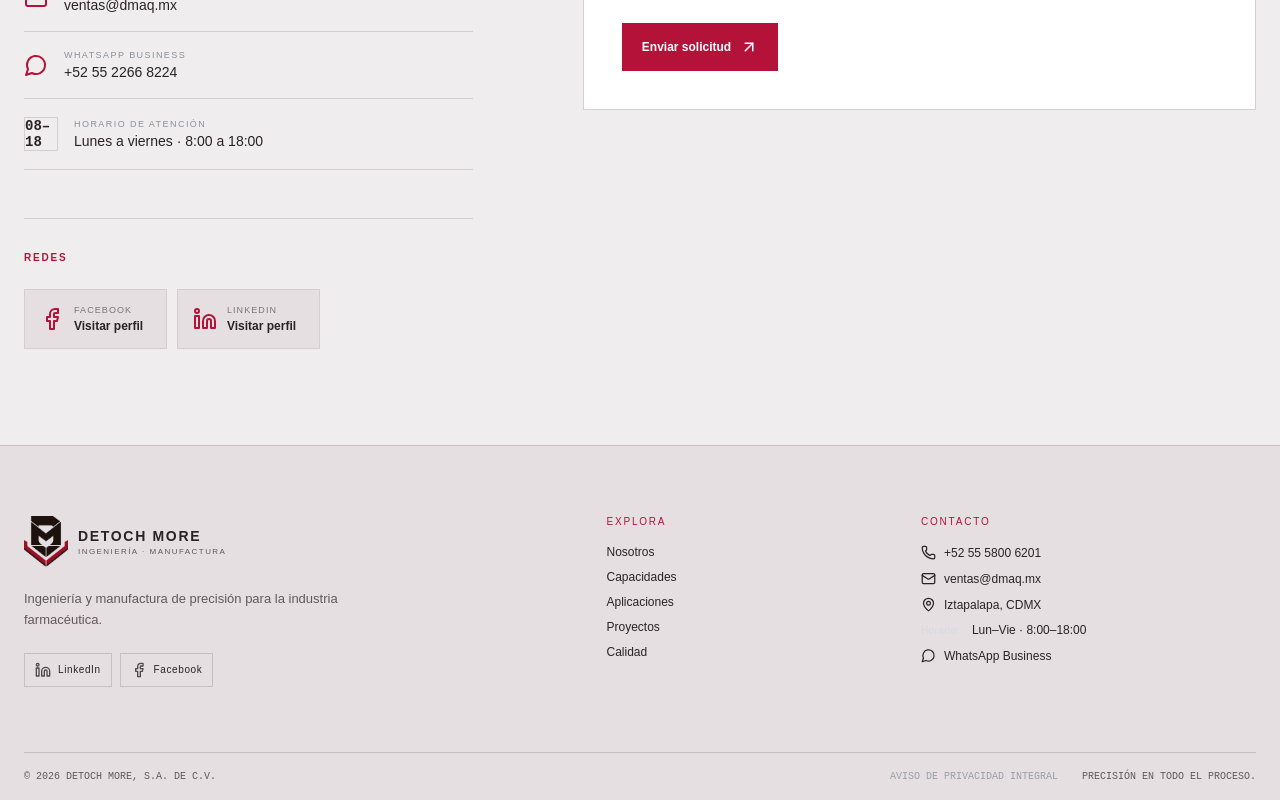
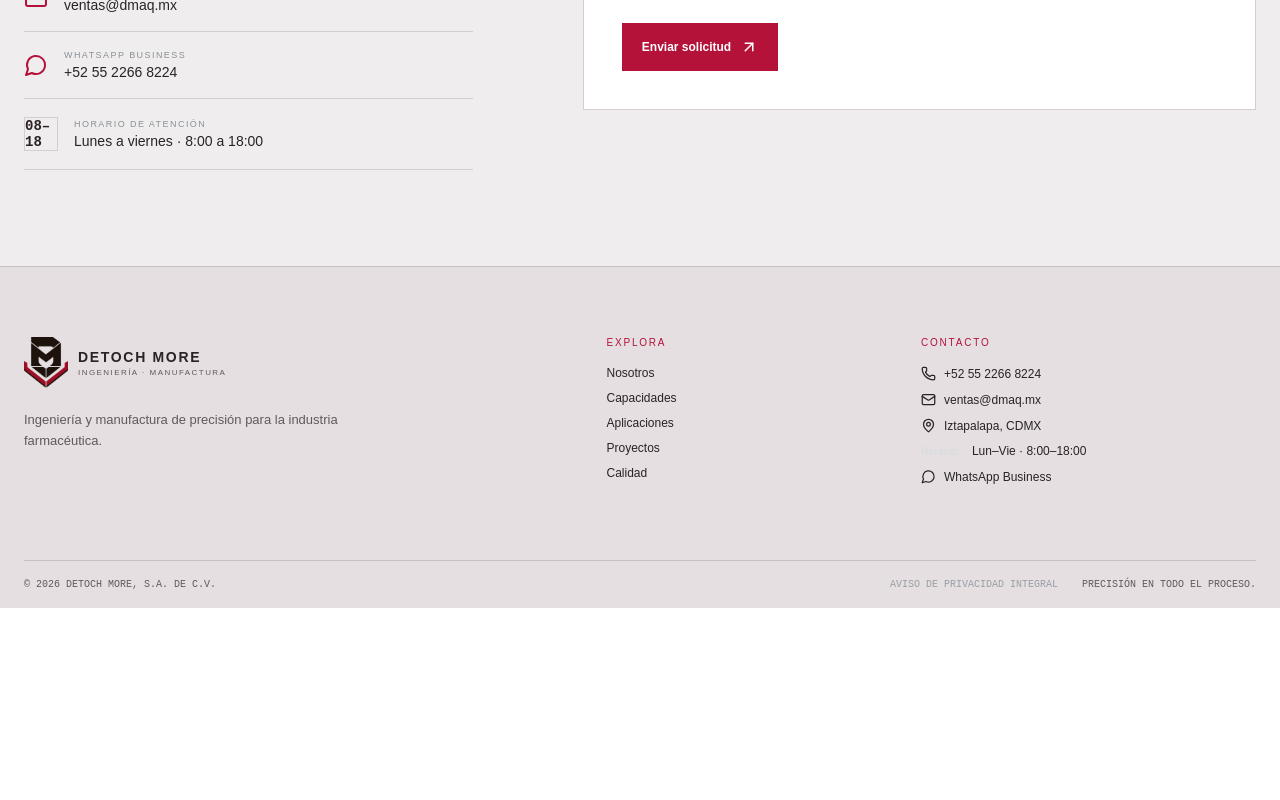
Before and after one commit to MarcosCervantes210009/detoch-more-web, a Next.js app: page /contacto in a window 1280 px wide. Shown: the part 1605-2405 px from the top of the page. After the commit the page ends 2213 px from the top, so only its background shows below. Built offline with nearby package versions, Linux system fonts and the light colour scheme.

Commit message:
fix: actualizar contacto y eliminar redes sociales

```diff
--- a/app/contacto/page.jsx
+++ b/app/contacto/page.jsx
@@ -3,8 +3,6 @@ import {
   Mail,
   Phone,
   MessageCircle,
-  Linkedin,
-  Facebook,
 } from "lucide-react";
 
 const img = (n) => n;
@@ -15,24 +13,6 @@ export const metadata = {
     "Contacta a Detoch More para proyectos de ingeniería y manufactura de precisión.",
 };
 
-function SocialCard({ icon: Icon, label, href }) {
-  return (
-    <a
-      className="contact-social-placeholder"
-      href={href}
-      target="_blank"
-      rel="noreferrer"
-      aria-label={`Visitar ${label}`}
-    >
-      <Icon />
-      <span>
-        <small>{label}</small>
-        <strong>Visitar perfil</strong>
-      </span>
-    </a>
-  );
-}
-
 export default function Contact() {
   return (
     <>
@@ -42,6 +22,7 @@ export default function Contact() {
           alt="Componentes de precisión Detoch More"
           data-motion="off"
         />
+
         <div className="visual-page-overlay" />
 
         <div className="container visual-page-content" data-reveal>
@@ -62,34 +43,45 @@ export default function Contact() {
       <section className="section section-white">
         <div className="container contact-grid contact-editorial-grid">
           <div className="contact-info">
+
             <div className="contact-photo-stack">
               <img
                 src={img("/images/seleccion-30sep/secundarias/73.webp")}
                 alt="Componentes Detoch More"
               />
+
               <img
                 src={img("/images/seleccion-30sep/secundarias/83.webp")}
                 alt="Conjunto mecánico de precisión"
               />
             </div>
 
-            <span className="eyebrow">Detoch More S.A. de C.V.</span>
+            <span className="eyebrow">
+              Detoch More S.A. de C.V.
+            </span>
 
-            <h2>Ingeniería y manufactura de precisión.</h2>
+            <h2>
+              Ingeniería y manufactura de precisión.
+            </h2>
 
-            <p>Escríbenos o llámanos para conversar sobre tu proyecto.</p>
+            <p>
+              Escríbenos o llámanos para conversar sobre tu proyecto.
+            </p>
 
             <div className="contact-items">
-              <a href="tel:+525558006201">
+
+              <a href="tel:+525522668224">
                 <Phone />
+
                 <span>
                   <small>Teléfono</small>
-                  +52 55 5800 6201
+                  +52 55 2266 8224
                 </span>
               </a>
 
               <a href="mailto:ventas@dmaq.mx">
                 <Mail />
+
                 <span>
                   <small>Correo</small>
                   ventas@dmaq.mx
@@ -102,6 +94,7 @@ export default function Contact() {
                 rel="noreferrer"
               >
                 <MessageCircle />
+
                 <span>
                   <small>WhatsApp Business</small>
                   +52 55 2266 8224
@@ -109,31 +102,16 @@ export default function Contact() {
               </a>
 
               <div>
-                <span className="contact-hours-badge">08–18</span>
+                <span className="contact-hours-badge">
+                  08–18
+                </span>
 
                 <span>
                   <small>Horario de atención</small>
                   Lunes a viernes · 8:00 a 18:00
                 </span>
               </div>
-            </div>
 
-            <div className="contact-socials">
-              <span className="eyebrow">Redes</span>
-
-              <div className="contact-social-grid">
-                <SocialCard
-                  icon={Facebook}
-                  label="Facebook"
-                  href="https://www.facebook.com/profile.php?id=61593954643520"
-                />
-
-                <SocialCard
-                  icon={Linkedin}
-                  label="LinkedIn"
-                  href="https://www.linkedin.com/company/detoch-more/about/?viewAsMember=true"
-                />
-              </div>
             </div>
           </div>
 
--- a/app/ui.jsx
+++ b/app/ui.jsx
@@ -1,7 +1,18 @@
 import Link from "next/link";
-import { ArrowUpRight, Mail, MapPin, Phone, ChevronRight, Linkedin, Facebook, MessageCircle, Menu } from "lucide-react";
+import {
+  ArrowUpRight,
+  Mail,
+  MapPin,
+  Phone,
+  ChevronRight,
+  MessageCircle,
+  Menu,
+} from "lucide-react";
 
-const WHATSAPP_NUMBER = process.env.NEXT_PUBLIC_WHATSAPP_NUMBER || "525522668224";const WHATSAPP_URL = `https://wa.me/${WHATSAPP_NUMBER}`;
+const WHATSAPP_NUMBER =
+  process.env.NEXT_PUBLIC_WHATSAPP_NUMBER || "525522668224";
+
+const WHATSAPP_URL = `https://wa.me/${WHATSAPP_NUMBER}`;
 
 const nav = [
   ["Inicio", "/"],
@@ -23,9 +34,21 @@ const clientLogos = [
   { src: "/client-logos/collins.png", alt: "Collins" },
   { src: "/client-logos/46.png", alt: "Selder" },
   { src: "/client-logos/allen.jpg", alt: "Allen" },
-  { src: "/client-logos/landsteiner.jpg", alt: "Landsteiner", supplied: true },
-  { src: "/client-logos/mondelez.jpg", alt: "Mondelez", supplied: true },
-  { src: "/client-logos/loreal.jpg", alt: "L'Oréal", supplied: true },
+  {
+    src: "/client-logos/landsteiner.jpg",
+    alt: "Landsteiner",
+    supplied: true,
+  },
+  {
+    src: "/client-logos/mondelez.jpg",
+    alt: "Mondelez",
+    supplied: true,
+  },
+  {
+    src: "/client-logos/loreal.jpg",
+    alt: "L'Oréal",
+    supplied: true,
+  },
   { src: "/client-logos/45.png", alt: "Neolpharma" },
 ];
 
@@ -34,31 +57,59 @@ export function Header() {
     <header className="site-header">
       <div className="container nav-wrap">
         <Link href="/" className="brand" aria-label="Detoch More inicio">
-          <span className="brand-logo"><img src="/logo-mark.png" alt="" /></span>
-          <span><strong>DETOCH MORE</strong><small>INGENIERÍA · MANUFACTURA</small></span>
+          <span className="brand-logo">
+            <img src="/logo-mark.png" alt="" />
+          </span>
+
+          <span>
+            <strong>DETOCH MORE</strong>
+            <small>INGENIERÍA · MANUFACTURA</small>
+          </span>
         </Link>
+
         <nav className="desktop-nav">
-          {nav.map(([label, href]) => <Link key={href} href={href}>{label}</Link>)}
+          {nav.map(([label, href]) => (
+            <Link key={href} href={href}>
+              {label}
+            </Link>
+          ))}
         </nav>
+
         <details className="mobile-menu">
-          <summary><Menu size={22} aria-hidden="true"/><span>Menú</span></summary>
+          <summary>
+            <Menu size={22} aria-hidden="true" />
+            <span>Menú</span>
+          </summary>
+
           <nav aria-label="Navegación móvil">
-            {nav.map(([label, href]) => <Link key={href} href={href}>{label}<ArrowUpRight size={15}/></Link>)}
+            {nav.map(([label, href]) => (
+              <Link key={href} href={href}>
+                {label}
+                <ArrowUpRight size={15} />
+              </Link>
+            ))}
           </nav>
         </details>
-        <div className="nav-tools"><Link className="nav-cta" href="/contacto">Cotizar proyecto <ArrowUpRight size={16} /></Link></div>
+
+        <div className="nav-tools">
+          <Link className="nav-cta" href="/contacto">
+            Cotizar proyecto <ArrowUpRight size={16} />
+          </Link>
+        </div>
       </div>
     </header>
   );
 }
 
-function SocialLink({ icon: Icon, label, href }) {
-  return <a className="social-placeholder" href={href} target="_blank" rel="noreferrer" aria-label={label}><Icon size={16}/><span>{label}</span></a>;
-}
-
 export function WhatsAppFloat() {
   return (
-    <a className="whatsapp-float" href={WHATSAPP_URL} target="_blank" rel="noreferrer" aria-label="Contactar a Detoch More por WhatsApp">
+    <a
+      className="whatsapp-float"
+      href={WHATSAPP_URL}
+      target="_blank"
+      rel="noreferrer"
+      aria-label="Contactar a Detoch More por WhatsApp"
+    >
       <MessageCircle />
       <span className="whatsapp-float-label">WhatsApp</span>
     </a>
@@ -70,56 +121,207 @@ export function Footer() {
     <footer className="footer">
       <div className="container footer-grid">
         <div>
-          <div className="brand footer-brand"><span className="brand-logo"><img src="/logo-mark.png" alt="" /></span><span><strong>DETOCH MORE</strong><small>INGENIERÍA · MANUFACTURA</small></span></div>
-          <p className="muted">Ingeniería y manufactura de precisión para la industria farmacéutica.</p>
-          <div className="footer-socials">
-            <SocialLink icon={Linkedin} label="LinkedIn" href="https://www.linkedin.com/company/detoch-more/about/?viewAsMember=true" />
-            <SocialLink icon={Facebook} label="Facebook" href="https://www.facebook.com/profile.php?id=61593954643520" />
+          <div className="brand footer-brand">
+            <span className="brand-logo">
+              <img src="/logo-mark.png" alt="" />
+            </span>
+
+            <span>
+              <strong>DETOCH MORE</strong>
+              <small>INGENIERÍA · MANUFACTURA</small>
+            </span>
           </div>
+
+          <p className="muted">
+            Ingeniería y manufactura de precisión para la industria
+            farmacéutica.
+          </p>
         </div>
+
         <div>
           <p className="footer-title">Explora</p>
-          <Link href="/sobre-nosotros">Nosotros</Link><Link href="/capacidades">Capacidades</Link><Link href="/industrias">Aplicaciones</Link><Link href="/proyectos">Proyectos</Link><Link href="/calidad">Calidad</Link>
+
+          <Link href="/sobre-nosotros">Nosotros</Link>
+          <Link href="/capacidades">Capacidades</Link>
+          <Link href="/industrias">Aplicaciones</Link>
+          <Link href="/proyectos">Proyectos</Link>
+          <Link href="/calidad">Calidad</Link>
         </div>
+
         <div>
           <p className="footer-title">Contacto</p>
-          <a href="tel:+525558006201"><Phone size={15}/> +52 55 5800 6201</a>
-          <a href="mailto:ventas@dmaq.mx"><Mail size={15}/> ventas@dmaq.mx</a>
-          <span><MapPin size={15}/> Iztapalapa, CDMX</span>
-          <span><strong className="footer-hours">Horario:</strong> Lun–Vie · 8:00–18:00</span>
-          <a className="whatsapp-placeholder" href={WHATSAPP_URL} target="_blank" rel="noreferrer"><MessageCircle size={15}/> WhatsApp Business</a>
+
+          <a href="tel:+525522668224">
+            <Phone size={15} />
+            +52 55 2266 8224
+          </a>
+
+          <a href="mailto:ventas@dmaq.mx">
+            <Mail size={15} />
+            ventas@dmaq.mx
+          </a>
+
+          <span>
+            <MapPin size={15} />
+            Iztapalapa, CDMX
+          </span>
+
+          <span>
+            <strong className="footer-hours">Horario:</strong> Lun–Vie ·
+            8:00–18:00
+          </span>
+
+          <a
+            className="whatsapp-placeholder"
+            href={WHATSAPP_URL}
+            target="_blank"
+            rel="noreferrer"
+          >
+            <MessageCircle size={15} />
+            WhatsApp Business
+          </a>
         </div>
       </div>
-      <div className="container footer-bottom"><span>© {new Date().getFullYear()} Detoch More, S.A. de C.V.</span><span className="footer-legal"><Link href="/privacidad">Aviso de privacidad integral</Link><span>Precisión en todo el proceso.</span></span></div>
+
+      <div className="container footer-bottom">
+        <span>
+          © {new Date().getFullYear()} Detoch More, S.A. de C.V.
+        </span>
+
+        <span className="footer-legal">
+          <Link href="/privacidad">
+            Aviso de privacidad integral
+          </Link>
+
+          <span>Precisión en todo el proceso.</span>
+        </span>
+      </div>
     </footer>
   );
 }
 
 export function SectionIntro({ eyebrow, title, text }) {
-  return <div className="section-intro"><span className="eyebrow">{eyebrow}</span><h2>{title}</h2>{text && <p>{text}</p>}</div>;
+  return (
+    <div className="section-intro">
+      <span className="eyebrow">{eyebrow}</span>
+      <h2>{title}</h2>
+      {text && <p>{text}</p>}
+    </div>
+  );
 }
 
 export function CTA({ compact = false }) {
-  return <section className={`cta-section${compact ? " cta-compact" : ""}`}><div className="container cta-inner"><div><span className="eyebrow">¿Tienes un reto de ingeniería?</span><h2>Cuéntanos qué necesitas. <em>Desarrollemos la solución.</em></h2></div><Link href="/contacto" className="button button-light">Hablar con ingeniería <ArrowUpRight size={18}/></Link></div></section>;
+  return (
+    <section className={`cta-section${compact ? " cta-compact" : ""}`}>
+      <div className="container cta-inner">
+        <div>
+          <span className="eyebrow">
+            ¿Tienes un reto de ingeniería?
+          </span>
+
+          <h2>
+            Cuéntanos qué necesitas.{" "}
+            <em>Desarrollemos la solución.</em>
+          </h2>
+        </div>
+
+        <Link
+          href="/contacto"
+          className="button button-light"
+        >
+          Hablar con ingeniería
+          <ArrowUpRight size={18} />
+        </Link>
+      </div>
+    </section>
+  );
 }
 
 export function FeatureLink({ href, number, title, text }) {
-  return <Link href={href} className="feature-link"><span className="feature-number">{number}</span><span><strong>{title}</strong><small>{text}</small></span><ChevronRight size={20}/></Link>;
+  return (
+    <Link href={href} className="feature-link">
+      <span className="feature-number">{number}</span>
+
+      <span>
+        <strong>{title}</strong>
+        <small>{text}</small>
+      </span>
+
+      <ChevronRight size={20} />
+    </Link>
+  );
 }
 
-export function ImageCard({ src, alt, eyebrow, title, text, href }) {
-  const content = <><div className="image-card-media"><img src={src} alt={alt} loading="lazy"/><span className="image-card-index">DET / {eyebrow}</span></div><div className="image-card-body"><span className="eyebrow">{eyebrow}</span><h3>{title}</h3>{text && <p>{text}</p>}</div></>;
-  return href ? <Link href={href} className="image-card">{content}</Link> : <article className="image-card">{content}</article>;
+export function ImageCard({
+  src,
+  alt,
+  eyebrow,
+  title,
+  text,
+  href,
+}) {
+  const content = (
+    <>
+      <div className="image-card-media">
+        <img
+          src={src}
+          alt={alt}
+          loading="lazy"
+        />
+
+        <span className="image-card-index">
+          DET / {eyebrow}
+        </span>
+      </div>
+
+      <div className="image-card-body">
+        <span className="eyebrow">{eyebrow}</span>
+        <h3>{title}</h3>
+        {text && <p>{text}</p>}
+      </div>
+    </>
+  );
+
+  return href ? (
+    <Link href={href} className="image-card">
+      {content}
+    </Link>
+  ) : (
+    <article className="image-card">
+      {content}
+    </article>
+  );
 }
 
 function LogoMarqueeRow({ reverse = false }) {
   const items = [...clientLogos, ...clientLogos];
+
   return (
-    <div className={`logo-marquee ${reverse ? "is-reverse" : ""}`}>
+    <div
+      className={`logo-marquee ${
+        reverse ? "is-reverse" : ""
+      }`}
+    >
       <div className="logo-marquee-track">
         {items.map((logo, index) => (
-          <div className={`logo-chip${logo.supplied ? " logo-chip--supplied" : ""}`} key={`${logo.alt}-${index}`} aria-hidden={index >= clientLogos.length ? true : undefined}>
-            <img src={logo.src} alt={index >= clientLogos.length ? "" : logo.alt} loading="lazy" />
+          <div
+            className={`logo-chip${
+              logo.supplied ? " logo-chip--supplied" : ""
+            }`}
+            key={`${logo.alt}-${index}`}
+            aria-hidden={
+              index >= clientLogos.length ? true : undefined
+            }
+          >
+            <img
+              src={logo.src}
+              alt={
+                index >= clientLogos.length
+                  ? ""
+                  : logo.alt
+              }
+              loading="lazy"
+            />
           </div>
         ))}
       </div>
@@ -129,8 +331,20 @@ function LogoMarqueeRow({ reverse = false }) {
 
 export function ClientsSection() {
   return (
-    <section className="section clients-showcase-section" aria-label="Empresas con las que hemos colaborado">
-      <div className="container clients-showcase-head" data-reveal><h2>Experiencia trabajando para la industria farmacéutica y manufacturera.</h2></div>
+    <section
+      className="section clients-showcase-section"
+      aria-label="Empresas con las que hemos colaborado"
+    >
+      <div
+        className="container clients-showcase-head"
+        data-reveal
+      >
+        <h2>
+          Experiencia trabajando para la industria
+          farmacéutica y manufacturera.
+        </h2>
+      </div>
+
       <div className="clients-showcase-marquees">
         <LogoMarqueeRow />
       </div>
```
